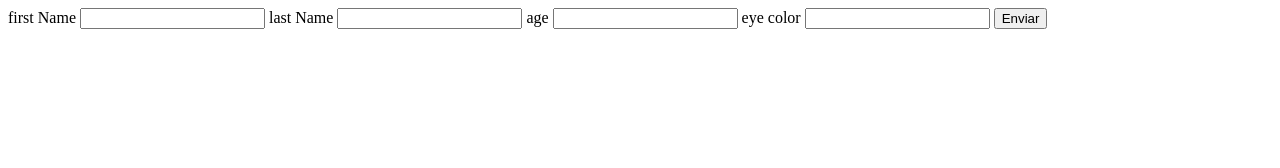
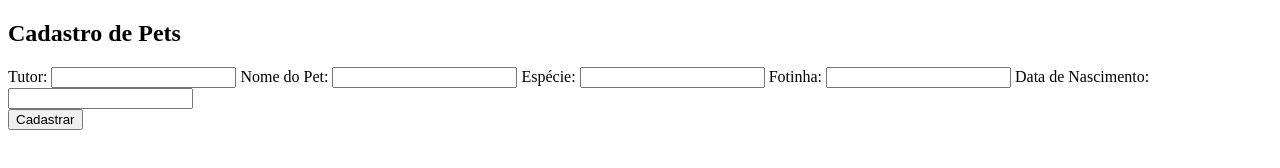
Before and after one commit to Nickolaslira7/CadastrodePets, a plain HTML site: page index.html in a window 1280 px wide. Drawn offline with Linux system fonts and the light colour scheme.

Commit message:
Project: pets

```diff
--- a/assets/js/cassio.js
+++ b/assets/js/cassio.js
@@ -0,0 +1,8 @@
+function comporPet(){
+    let tutor = document.getElementById ("tutorInput").value;
+    let namePet = document.getElementById("namePet").value;
+    let especie = document.getElementById("especie").value;
+    let fotinha = document.getElementById("fotinha").value;
+    let nascimento = document.getElementById("nascimento").value;
+
+}
--- a/index.html
+++ b/index.html
@@ -7,17 +7,26 @@
     <script src="assets/js/cassio.js"></script>
 </head>
 <body>
-    <label for = "">first Name</label>
-    <input type="text" id="firstName" required>
-    <label for = "">last Name</label>
-    <input type="text" id="lastName" required>
-    <label for = "">age</label>
-    <input type="number" id="age" required>
-    <label for = "">eye color</label>
-    <input type="text" id="eyeColor" required>
-
-    <button onclick="anao()">Enviar</button>
-
-    <p id="result"></p>
+    <div id="principal-container">
+        <h2 id="principal-title">Cadastro de Pets</h2>
+        <div id="container-inputs">
+            <label for="input-tutor">Tutor:</label>
+            <input type="text" id="input-tutor" name="input-tutor" class="inputs">
+            <label for="input-namePet">Nome do Pet:</label>
+            <input type="text" id="input-namePet" name="input-namePet" class="inputs">
+            <label for="input-especie">Espécie:</label>
+            <input type="text" id="input-especie" name="input-especie" class="inputs">
+            <label for="input-fotinha">Fotinha:</label>
+            <input type="text" id="input-fotinha" name="input-fotinha" class="inputs">
+            <label for="input-nascimento">Data de Nascimento:</label>
+            <input type="text" id="input-nascimento" name="input-nascimento" class="inputs">
+        </div>
+        <div id="text"></div>
+        <div>
+            <button onclick="registerpet()">Cadastrar</button>
+        </div>
+    </div>
+    <div id="conteiner-list">
+</div>
 </body>
 </html>
```
